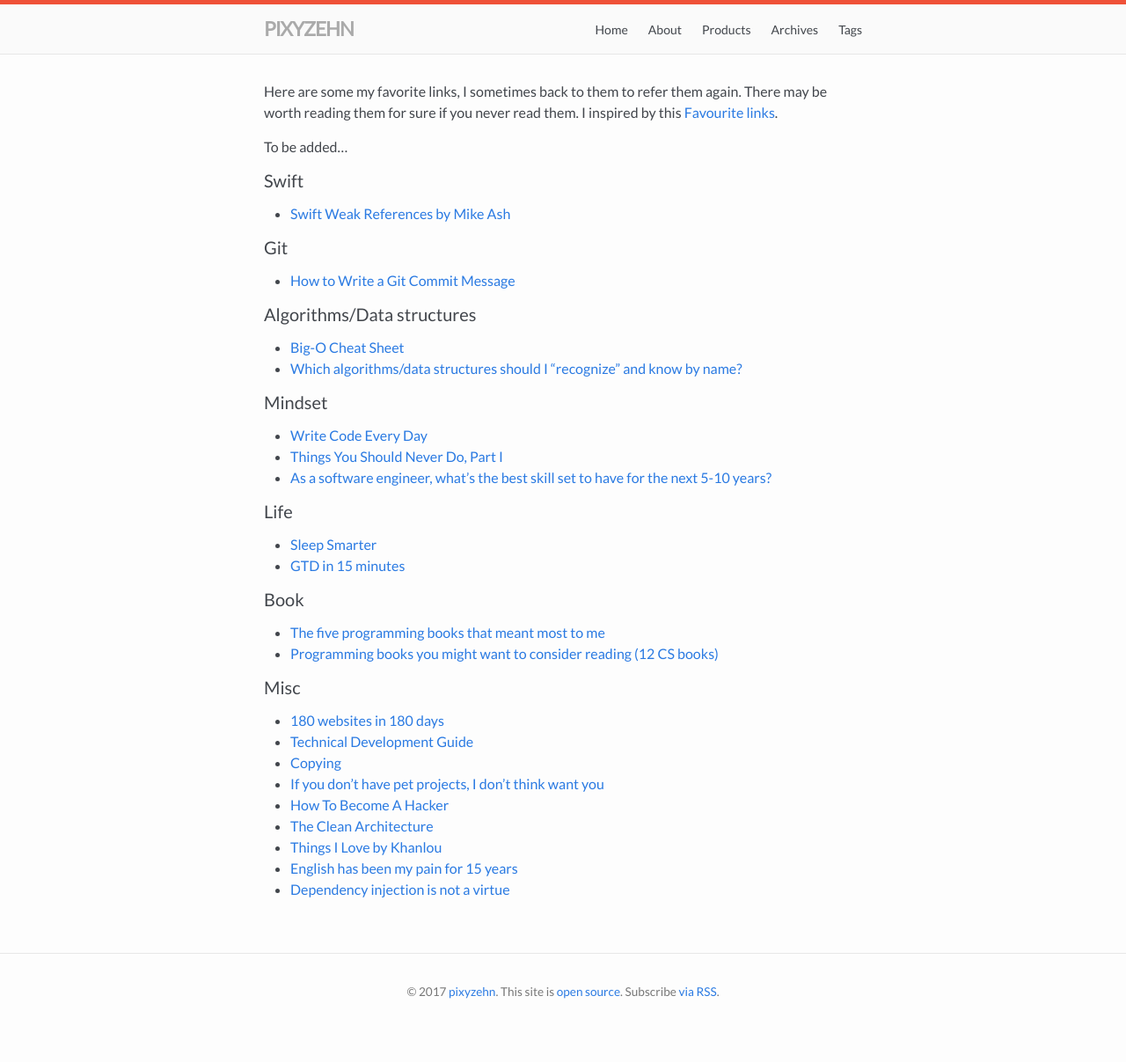
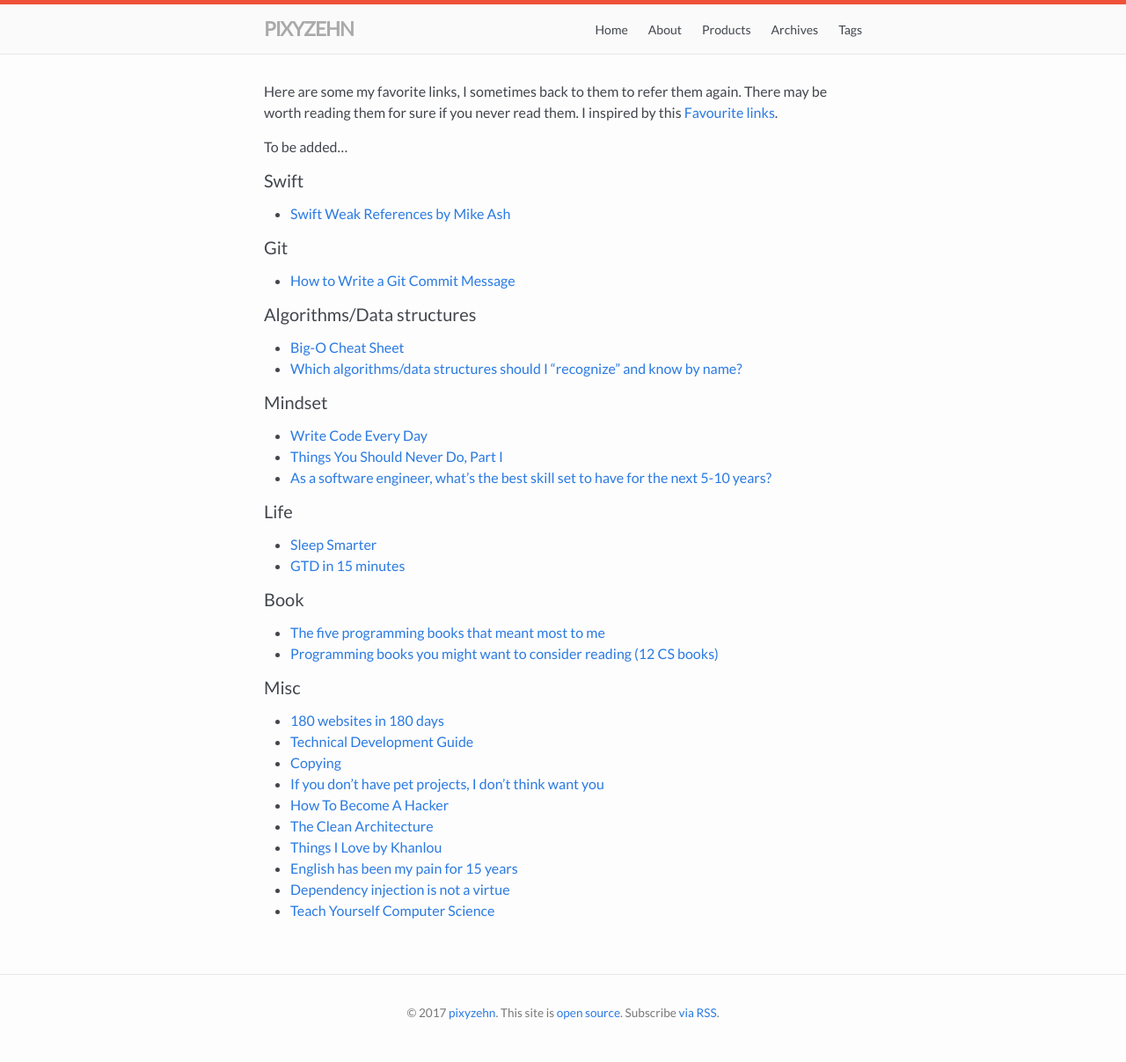
Before and after one commit to pixyzehn/pixyzehn.com, a Jekyll site: the page built from pages/links.md, in a window 1280 px wide. Shown: the whole page at 88% size. Built offline with Jekyll 4.4.1, drawn with Linux system fonts in a browser that asks for light colours; before the commit the page ends 1183 px from its top, so only the background shows below that.

Commit message:
Add new link

```diff
--- a/pages/links.md
+++ b/pages/links.md
@@ -41,3 +41,4 @@ To be added...
 - [Things I Love by Khanlou](http://khanlou.com/love/)
 - [English has been my pain for 15 years](http://antirez.com/news/61)
 - [Dependency injection is not a virtue](http://david.heinemeierhansson.com/2012/dependency-injection-is-not-a-virtue.html)
+- [Teach Yourself Computer Science](https://teachyourselfcs.com/)
```
